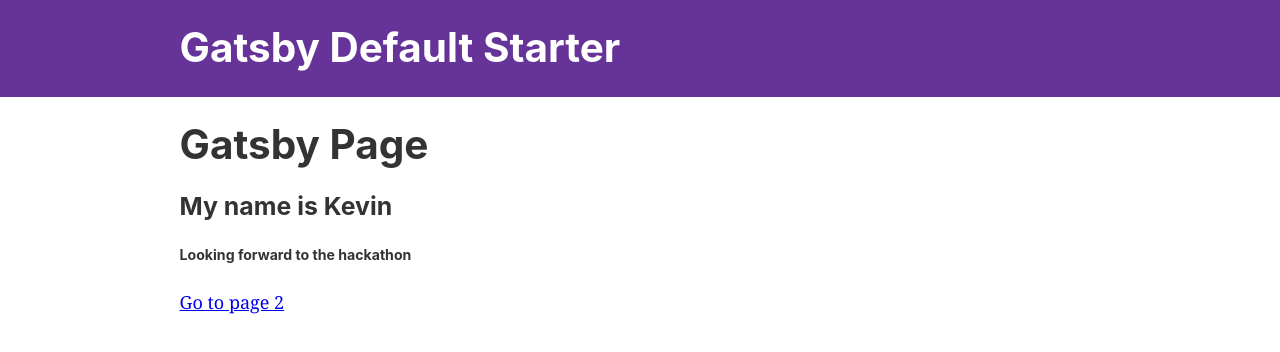
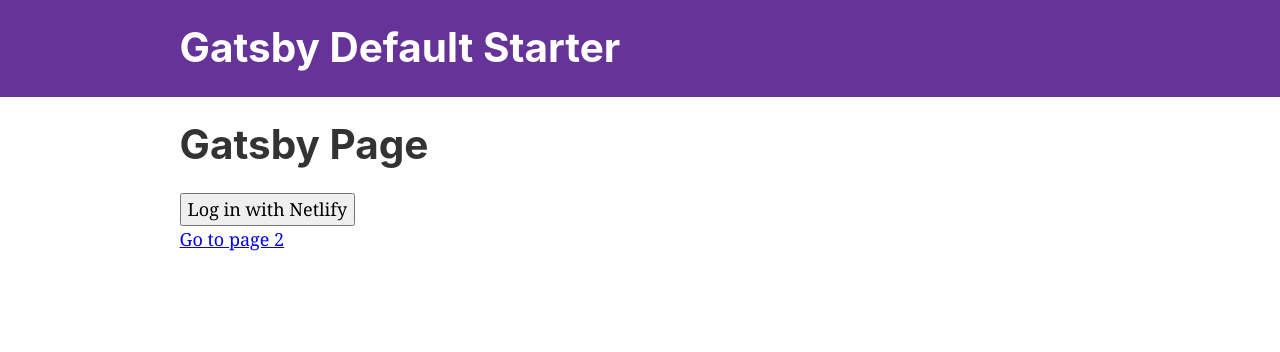
Before and after one commit to ktan114/ktan114-JAMstack, a Gatsby site: page / in a window 1280 px wide. Built offline with nearby package versions, Linux system fonts and the light colour scheme; Gatsby itself is replaced by a stand-in of ours; what netlify-identity-widget would draw is missing.

Commit message:
Intialize the netlify login form

```diff
--- /dev/null
+++ b/src/components/login.js
@@ -0,0 +1,12 @@
+import React from 'react'
+import netlifyIdentity from 'netlify-identity-widget'
+
+const Login = () => {
+  return (
+    <div>
+      <button onClick={() => {netlifyIdentity.open()}}>Log in with Netlify</button>
+    </div>
+  )
+}
+
+export default Login
--- a/src/pages/index.js
+++ b/src/pages/index.js
@@ -3,6 +3,7 @@
 import netlifyIdentity from 'netlify-identity-widget'
 
 import Layout from '../components/layout'
+import Login from '../components/login'
 
 window.netlifyIdentity = netlifyIdentity
 netlifyIdentity.init()
@@ -10,8 +11,7 @@
 const IndexPage = () => (
   <Layout>
     <h1>Gatsby Page</h1>
-    <h3>My name is Kevin</h3>
-    <h6>Looking forward to the hackathon</h6>
+    <Login />
     <Link to="/page-2/">Go to page 2</Link>
   </Layout>
 )
```
